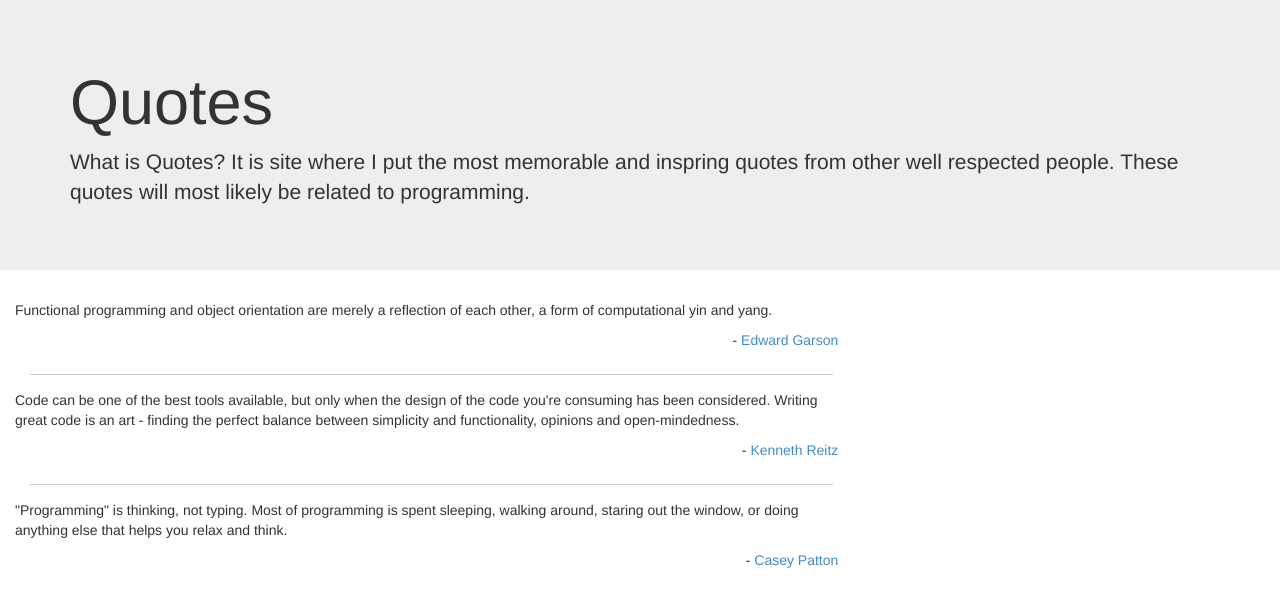
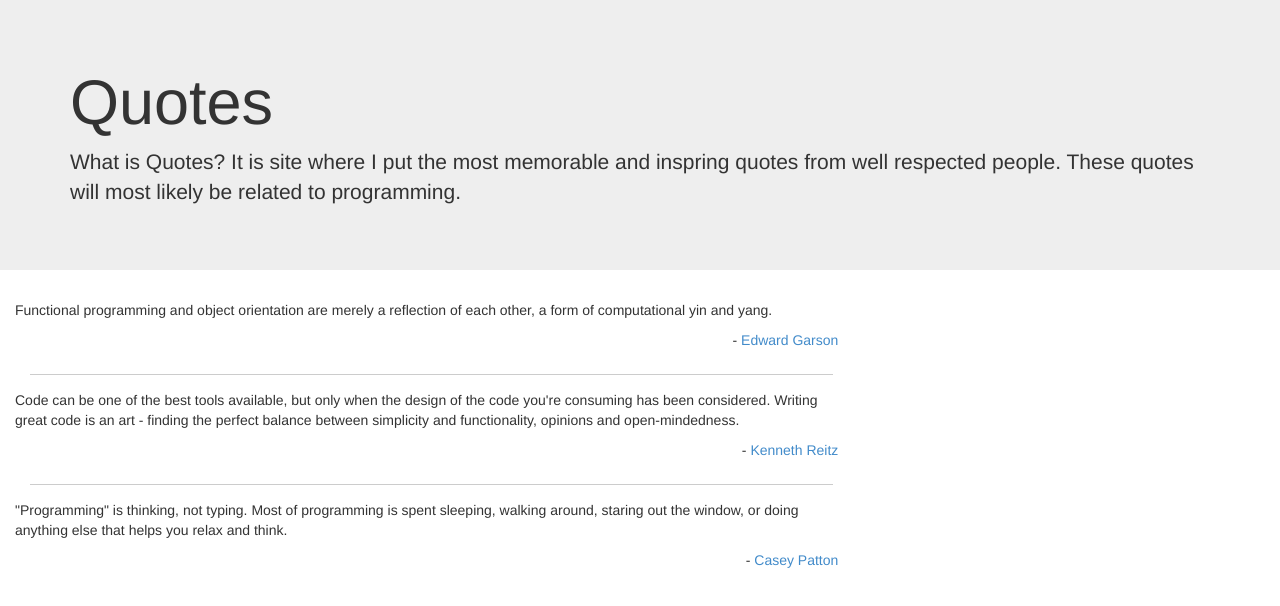
Before and after one commit to CreaturePhil/projects, a plain HTML site: page quotes/index.html in a window 1280 px wide. Drawn offline with nearby package versions, Linux system fonts and the light colour scheme; files whose address does not match are found by name.

Commit message:
Grammer edit

```diff
--- a/quotes/index.html
+++ b/quotes/index.html
@@ -23,7 +23,7 @@
         <div class="jumbotron">
           <div class="container">
             <h1>Quotes</h1>
-            <p>What is Quotes? It is site where I put the most memorable and inspring quotes from other well respected people. These quotes will most likely be related to programming.</p>
+            <p>What is Quotes? It is site where I put the most memorable and inspring quotes from well respected people. These quotes will most likely be related to programming.</p>
           </div>
         </div>
 
```
